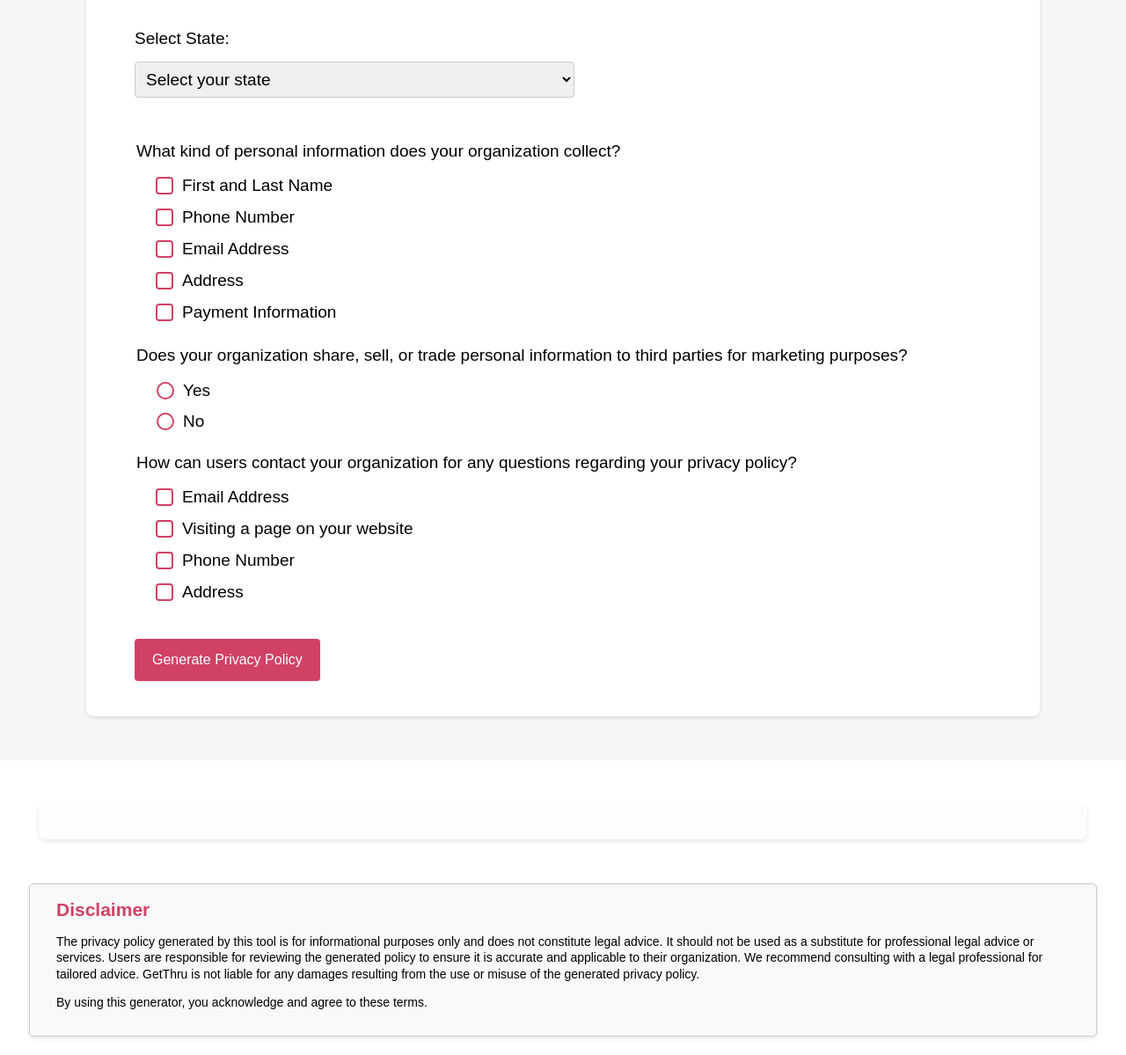
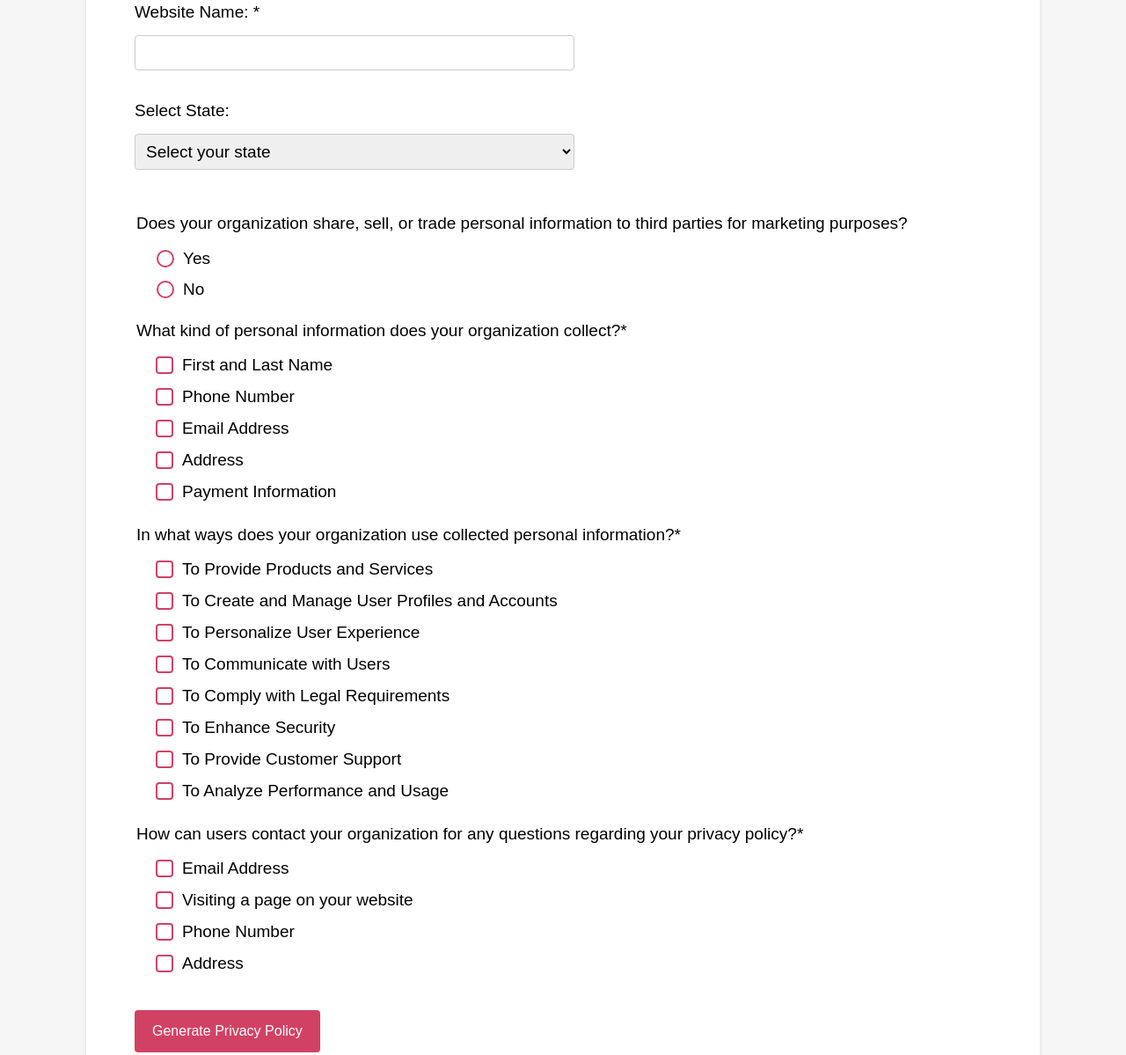
Before and after one commit to bilalchaabi/bilalchaabi.github.io, a plain HTML site: page index.html in a window 1280 px wide. Shown: the part 671-1870 px from the top of the page at 88% size. Drawn offline with Linux system fonts and the light colour scheme.

Commit message:
Update index.html

```diff
--- a/index.html
+++ b/index.html
@@ -4,6 +4,7 @@
   <meta charset="UTF-8">
   <meta name="viewport" content="width=device-width, initial-scale=1.0">
   <link rel="stylesheet" href="styles2.css">
+    <link rel="icon" href="favicon.png" type="image/x-icon">
   <title>Privacy Policy Generator</title> <!-- Title of the website, displayed in the browser tab -->
 </head>
 <body>
@@ -21,6 +22,10 @@
   <p class="instructions">
     Use this form to generate a privacy policy that complies with 10DLC requirements. Make sure to provide accurate information to ensure the policy is tailored to your organization.
   </p>
+  <p class="asterisk-note">
+    <strong>Note:</strong> Fields marked with an asterisk (<span class="important">*</span>) affect the generated privacy policy text.
+    Leaving these fields blank may result in an incomplete privacy policy.
+</p>
 </div>
 
 <div class="content">
@@ -32,14 +37,14 @@
 
       <!-- Text input form for collecting organization details -->
       <form id="textForm" class="text-input-form">
-        <label for="organization">Organization Name: </label>
-        <input type="text" id="organization" name="organization"> <!-- Input for organization name -->
+        <label for="organization">Organization Name: <span class="important">*</span></label>
+        <input type="text" id="organization" name="organization" required> <!-- Input for organization name -->
 
-        <label for="websiteURL">Website URL: </label>
-        <input type="text" id="websiteURL" name="websiteURL"> <!-- Input for website URL -->
+        <label for="websiteURL">Website URL: <span class="important">*</label>
+        <input type="text" id="websiteURL" name="websiteURL" required> <!-- Input for website URL -->
 
-        <label for="websiteName">Website Name: </label>
-        <input type="text" id="websiteName" name="websiteName"> <!-- Input for website name -->
+        <label for="websiteName">Website Name: <span class="important">*</label>
+        <input type="text" id="websiteName" name="websiteName" required> <!-- Input for website name -->
       </form>
 
       <!-- State dropdown form for selecting state -->
@@ -100,9 +105,28 @@
         </select>
       </form>
 
+        <!-- Question about selling or renting personal information -->
+        <form id="thirdPartyForm" class="dropdown-form">
+          <legend>Does your organization share, sell, or trade personal information to third parties for marketing purposes?</legend>
+          <div class="radio-container">
+            <input type="radio" id="sellRentYes" name="sellRent" value="yes">
+            <label for="sellRentYes">Yes</label>
+          </div>
+          <div class="radio-container">
+            <input type="radio" id="sellRentNo" name="sellRent" value="no">
+            <label for="sellRentNo">No</label>
+            </div>
+          <p id="complianceMessage" style="display: none; color: red; font-weight: bold;">
+            Warning: Your privacy policy will not be 10DLC compliant if you sell or rent personal information to third parties for marketing purposes.
+          </p>
+          <p id="positiveMessage" style="display: none; color: green; font-weight: bold;">
+            Great! Your organization is adhering to best practices for 10DLC compliance.
+          </p>
+        </form>
+
       <!-- Form for selecting types of personal information collected -->
       <form>
-        <legend>What kind of personal information does your organization collect?</legend>
+        <legend>What kind of personal information does your organization collect?<span class="important">*</legend>
         <div class="checkbox-container">
           <input type="checkbox" id="firstLast" name="source" value="firstLast">
           <label for="firstLast">First and Last Name</label>
@@ -125,26 +149,47 @@
         </div>
       </form>
 
+      <!-- Question about the use of personal information -->
+      <form id="usage-Form" class="checkbox-container">
+        <legend>In what ways does your organization use collected personal information?<span class="important">*</legend>
+        <div class="checkbox-container">
+            <input type="checkbox" id="provideProducts" name="usage" value="provideProducts">
+            <label for="provideProducts">To Provide Products and Services</label>
+        </div>
+        <div class="checkbox-container">
+            <input type="checkbox" id="manageAccounts" name="usage" value="manageAccounts">
+            <label for="manageAccounts">To Create and Manage User Profiles and Accounts</label>
+        </div>
+        <div class="checkbox-container">
+            <input type="checkbox" id="personalizeExperience" name="usage" value="personalizeExperience">
+            <label for="personalizeExperience">To Personalize User Experience</label>
+        </div>
+        <div class="checkbox-container">
+            <input type="checkbox" id="communicate" name="usage" value="communicate">
+            <label for="communicate">To Communicate with Users</label>
+        </div>
+        <div class="checkbox-container">
+            <input type="checkbox" id="complyLegal" name="usage" value="complyLegal">
+            <label for="complyLegal">To Comply with Legal Requirements</label>
+        </div>
+        <div class="checkbox-container">
+            <input type="checkbox" id="enhanceSecurity" name="usage" value="enhanceSecurity">
+            <label for="enhanceSecurity">To Enhance Security</label>
+        </div>
+        <div class="checkbox-container">
+            <input type="checkbox" id="customerSupport" name="usage" value="customerSupport">
+            <label for="customerSupport">To Provide Customer Support</label>
+        </div>
+        <div class="checkbox-container">
+            <input type="checkbox" id="analyzePerformance" name="usage" value="analyzePerformance">
+            <label for="analyzePerformance">To Analyze Performance and Usage</label>
+        </div>
+    </form>
 
-      <!-- Question about selling or renting personal information -->
-      <form id="thirdPartyForm" class="dropdown-form">
-        <legend>Does your organization share, sell, or trade personal information to third parties for marketing purposes?</legend>
-        <div class="radio-container">
-          <input type="radio" id="sellRentYes" name="sellRent" value="yes">
-          <label for="sellRentYes">Yes</label>
-        </div>
-        <div class="radio-container">
-          <input type="radio" id="sellRentNo" name="sellRent" value="no">
-          <label for="sellRentNo">No</label>
-        </div>
-        <p id="complianceMessage" style="display: none; color: red; font-weight: bold;">
-          Warning: Your privacy policy will not be 10DLC compliant if you sell or rent personal information to third parties for marketing purposes.
-        </p>
-      </form>
 
       <!-- Form for selecting contact methods -->
       <form>
-        <legend>How can users contact your organization for any questions regarding your privacy policy?</legend>
+        <legend>How can users contact your organization for any questions regarding your privacy policy?<span class="important">*</legend>
 
         <div class="checkbox-container">
             <input type="checkbox" id="email2" name="source" value="email2" data-toggle-target="emailFreeform" onclick="toggleFreeform('emailFreeform')">
```
